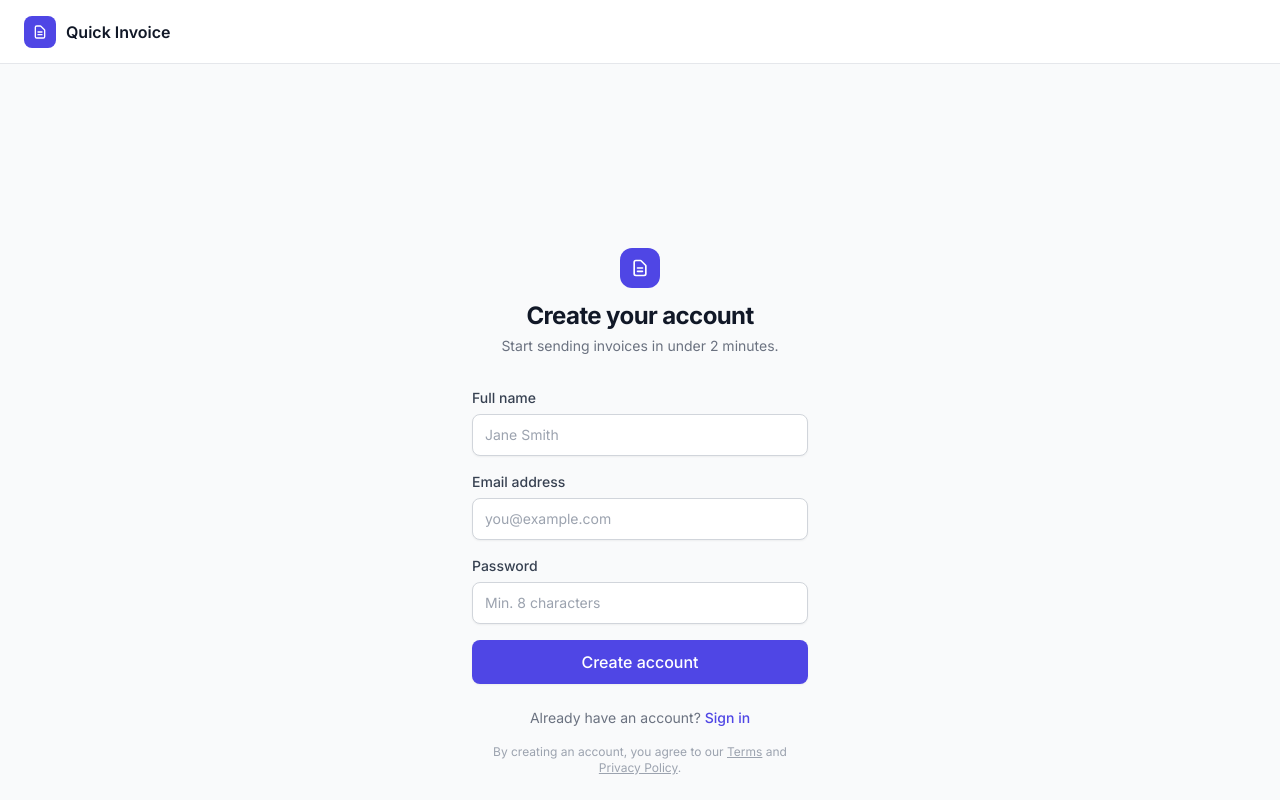
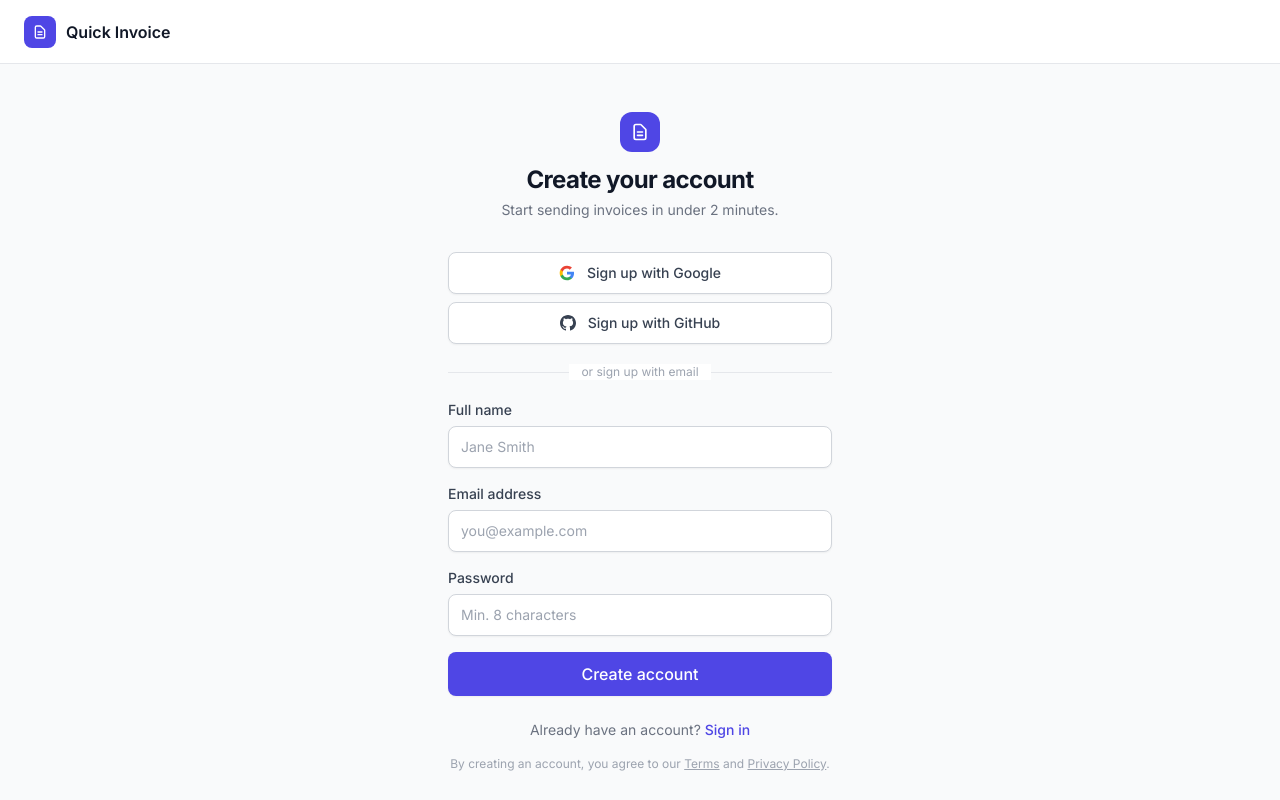
Before and after one commit to gsdevelopmentromania-jpg/quick-invoice-test2, a Next.js app: page /register in a window 1280 px wide. Shown: the top 800 px of the page. Built offline with nearby package versions, Linux system fonts and the light colour scheme; no server answers.

Commit message:
feat(auth): add OAuth buttons and rate-limited password-hash registration to register page

```diff
--- a/src/app/(auth)/register/page.tsx
+++ b/src/app/(auth)/register/page.tsx
@@ -2,6 +2,7 @@
 
 import { useState } from "react";
 import Link from "next/link";
+import { signIn } from "next-auth/react";
 import { useRouter } from "next/navigation";
 import { Button } from "@/components/ui/button";
 
@@ -12,6 +13,7 @@
   const [password, setPassword] = useState("");
   const [error, setError] = useState<string | null>(null);
   const [loading, setLoading] = useState(false);
+  const [oauthLoading, setOauthLoading] = useState<"google" | "github" | null>(null);
 
   async function handleSubmit(e: React.FormEvent<HTMLFormElement>): Promise<void> {
     e.preventDefault();
@@ -40,12 +42,16 @@
     }
   }
 
+  async function handleOAuth(provider: "google" | "github"): Promise<void> {
+    setOauthLoading(provider);
+    await signIn(provider, { callbackUrl: "/dashboard" });
+  }
+
   return (
-    <div className="flex min-h-screen flex-col items-center justify-center bg-gray-50 px-6">
-      <div className="w-full max-w-sm">
-        {/* Logo */}
-        <div className="mb-8 flex flex-col items-center">
-          <div className="flex h-10 w-10 items-center justify-center rounded-xl bg-indigo-600 mb-3">
+    <div>
+      {/* Header */}
+      <div className="mb-8 text-center">
+        <div className="mx-auto mb-3 flex h-10 w-10 items-center justify-center rounded-xl bg-indigo-600">
           <svg
             className="h-5 w-5 text-white"
             fill="none"
@@ -67,7 +73,73 @@
         </p>
       </div>
 
-        {/* Form */}
+      {/* OAuth buttons */}
+      <div className="space-y-2">
+        <button
+          type="button"
+          onClick={() => handleOAuth("google")}
+          disabled={oauthLoading !== null || loading}
+          className="flex w-full items-center justify-center gap-3 rounded-lg border border-gray-300 bg-white px-4 py-2.5 text-sm font-medium text-gray-700 shadow-sm hover:bg-gray-50 disabled:opacity-60 disabled:pointer-events-none transition-colors"
+        >
+          {oauthLoading === "google" ? (
+            <svg className="h-4 w-4 animate-spin" viewBox="0 0 24 24" fill="none" aria-hidden="true">
+              <circle className="opacity-25" cx="12" cy="12" r="10" stroke="currentColor" strokeWidth="4" />
+              <path className="opacity-75" fill="currentColor" d="M4 12a8 8 0 018-8V0C5.373 0 0 5.373 0 12h4z" />
+            </svg>
+          ) : (
+            <svg className="h-4 w-4" viewBox="0 0 24 24" aria-hidden="true">
+              <path
+                d="M22.56 12.25c0-.78-.07-1.53-.2-2.25H12v4.26h5.92c-.26 1.37-1.04 2.53-2.21 3.31v2.77h3.57c2.08-1.92 3.28-4.74 3.28-8.09z"
+                fill="#4285F4"
+              />
+              <path
+                d="M12 23c2.97 0 5.46-.98 7.28-2.66l-3.57-2.77c-.98.66-2.23 1.06-3.71 1.06-2.86 0-5.29-1.93-6.16-4.53H2.18v2.84C3.99 20.53 7.7 23 12 23z"
+                fill="#34A853"
+              />
+              <path
+                d="M5.84 14.09c-.22-.66-.35-1.36-.35-2.09s.13-1.43.35-2.09V7.07H2.18C1.43 8.55 1 10.22 1 12s.43 3.45 1.18 4.93l2.85-2.22.81-.62z"
+                fill="#FBBC05"
+              />
+              <path
+                d="M12 5.38c1.62 0 3.06.56 4.21 1.64l3.15-3.15C17.45 2.09 14.97 1 12 1 7.7 1 3.99 3.47 2.18 7.07l3.66 2.84c.87-2.6 3.3-4.53 6.16-4.53z"
+                fill="#EA4335"
+              />
+            </svg>
+          )}
+          Sign up with Google
+        </button>
+
+        <button
+          type="button"
+          onClick={() => handleOAuth("github")}
+          disabled={oauthLoading !== null || loading}
+          className="flex w-full items-center justify-center gap-3 rounded-lg border border-gray-300 bg-white px-4 py-2.5 text-sm font-medium text-gray-700 shadow-sm hover:bg-gray-50 disabled:opacity-60 disabled:pointer-events-none transition-colors"
+        >
+          {oauthLoading === "github" ? (
+            <svg className="h-4 w-4 animate-spin" viewBox="0 0 24 24" fill="none" aria-hidden="true">
+              <circle className="opacity-25" cx="12" cy="12" r="10" stroke="currentColor" strokeWidth="4" />
+              <path className="opacity-75" fill="currentColor" d="M4 12a8 8 0 018-8V0C5.373 0 0 5.373 0 12h4z" />
+            </svg>
+          ) : (
+            <svg className="h-4 w-4" viewBox="0 0 24 24" fill="currentColor" aria-hidden="true">
+              <path d="M12 0c-6.626 0-12 5.373-12 12 0 5.302 3.438 9.8 8.207 11.387.599.111.793-.261.793-.577v-2.234c-3.338.726-4.033-1.416-4.033-1.416-.546-1.387-1.333-1.756-1.333-1.756-1.089-.745.083-.729.083-.729 1.205.084 1.839 1.237 1.839 1.237 1.07 1.834 2.807 1.304 3.492.997.107-.775.418-1.305.762-1.604-2.665-.305-5.467-1.334-5.467-5.931 0-1.311.469-2.381 1.236-3.221-.124-.303-.535-1.524.117-3.176 0 0 1.008-.322 3.301 1.23.957-.266 1.983-.399 3.003-.404 1.02.005 2.047.138 3.006.404 2.291-1.552 3.297-1.23 3.297-1.23.653 1.653.242 2.874.118 3.176.77.84 1.235 1.911 1.235 3.221 0 4.609-2.807 5.624-5.479 5.921.43.372.823 1.102.823 2.222v3.293c0 .319.192.694.801.576 4.765-1.589 8.199-6.086 8.199-11.386 0-6.627-5.373-12-12-12z" />
+            </svg>
+          )}
+          Sign up with GitHub
+        </button>
+      </div>
+
+      {/* Divider */}
+      <div className="relative my-5">
+        <div className="absolute inset-0 flex items-center">
+          <div className="w-full border-t border-gray-200" />
+        </div>
+        <div className="relative flex justify-center text-xs">
+          <span className="bg-white px-3 text-gray-400">or sign up with email</span>
+        </div>
+      </div>
+
+      {/* Email/password form */}
       <form onSubmit={handleSubmit} className="space-y-4" noValidate>
         {error && (
           <div
@@ -159,6 +231,5 @@
         .
       </p>
     </div>
-    </div>
   );
 }
```
Lines whose indentation alone changed are shown as unchanged.
